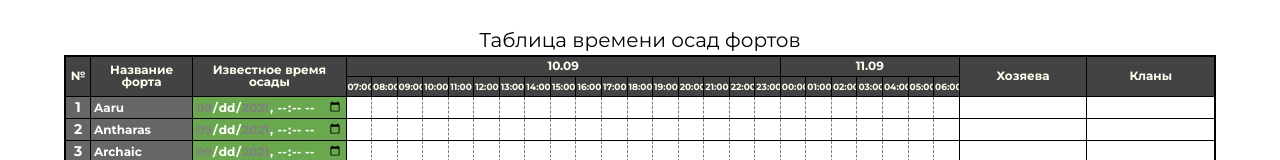
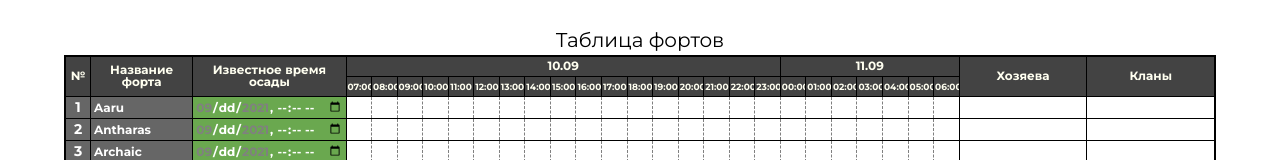
Before and after one commit to ARTARTAS/Fortress, a website: page public/index.html in a window 1280 px wide. Shown: the top 160 px of the page. Drawn offline with Linux system fonts and the light colour scheme; no server answers.

Commit message:
Update index.html

```diff
--- a/public/index.html
+++ b/public/index.html
@@ -18,7 +18,7 @@
     <main class="wrapper">
       <section class="fortress-table-section">
         <div class="table-title">
-          <h1 class="table-title__content">Таблица времени осад фортов </h1>
+          <h1 class="table-title__content">Таблица фортов </h1>
         </div>
         <table class="fortress-table">
           <tr class="fortress-table__headder">
```
